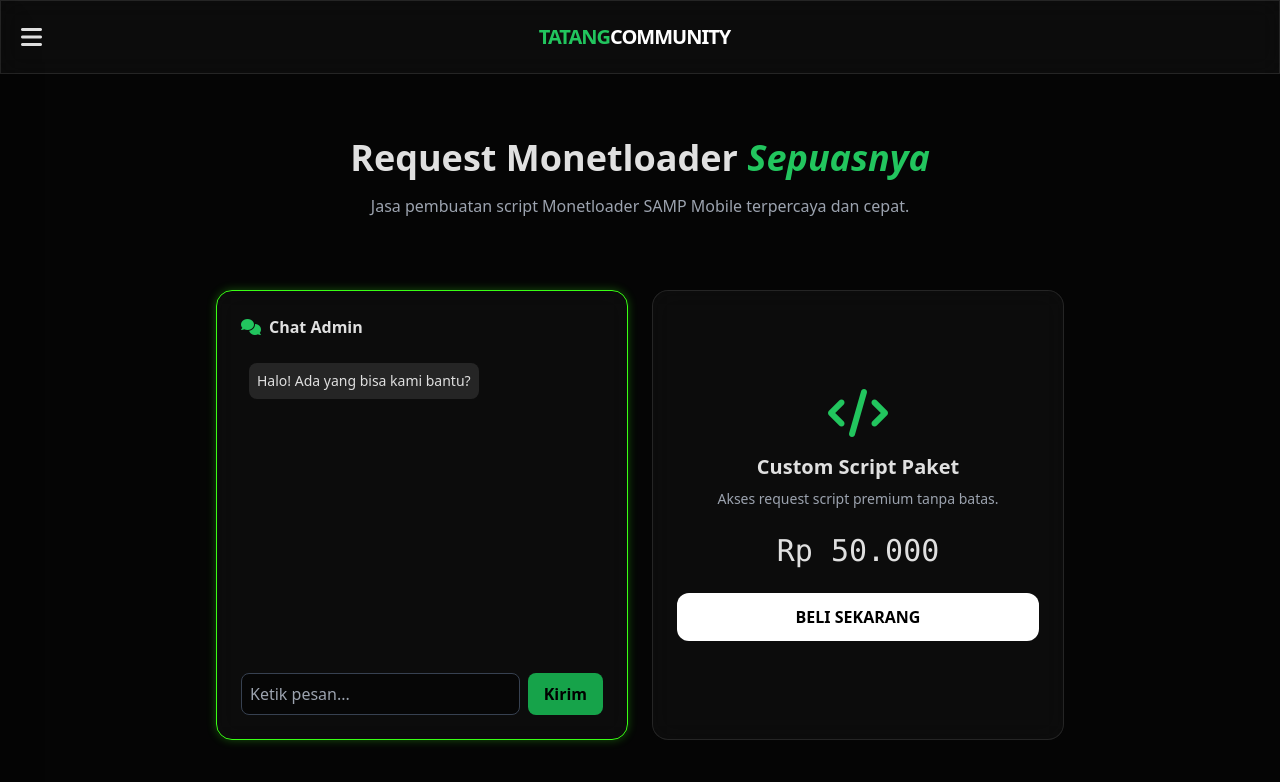
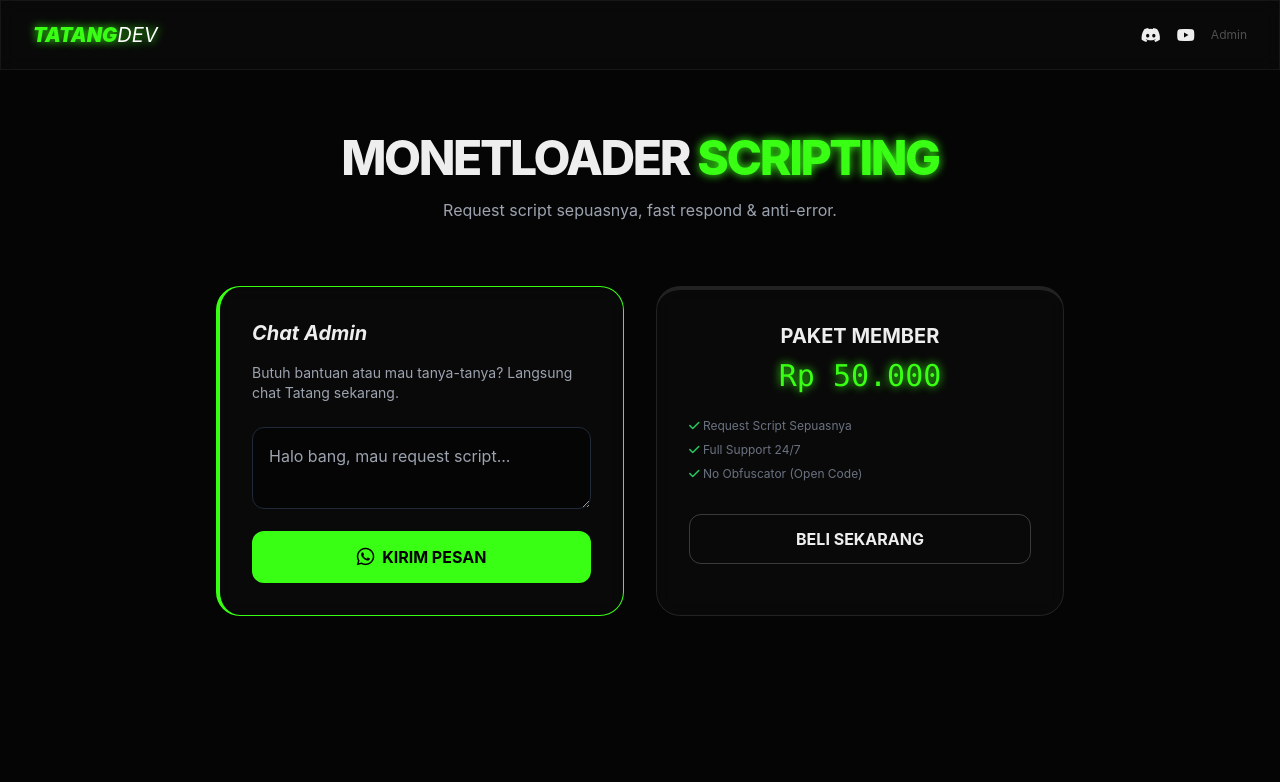
Before and after one commit to dijadikan/discord-cs-bot, a plain HTML site: page index.html in a window 1280 px wide. Drawn offline with nearby package versions, Linux system fonts and the light colour scheme.

Commit message:
Update index.html

```diff
--- a/index.html
+++ b/index.html
@@ -3,89 +3,98 @@
 <head>
     <meta charset="UTF-8">
     <meta name="viewport" content="width=device-width, initial-scale=1.0">
-    <title>Tatang Community - Monetloader Script</title>
+    <title>Tatang Monetloader Service</title>
     <script src="https://cdn.tailwindcss.com"></script>
     <link rel="stylesheet" href="https://cdnjs.cloudflare.com/ajax/libs/font-awesome/6.0.0/css/all.min.css">
     <style>
-        body { background-color: #050505; color: #e0e0e0; }
-        .glass { background: rgba(255, 255, 255, 0.03); backdrop-filter: blur(12px); border: 1px solid rgba(255, 255, 255, 0.1); }
-        .neon-border { border: 1px solid #39FF14; box-shadow: 0 0 10px rgba(57, 255, 20, 0.3); }
-        .sidebar { transition: 0.4s; transform: translateX(-100%); }
-        .sidebar.active { transform: translateX(0); }
+        body { background-color: #050505; color: #eee; font-family: 'Inter', sans-serif; }
+        .glass { background: rgba(255, 255, 255, 0.02); backdrop-filter: blur(10px); border: 1px solid rgba(255, 255, 255, 0.05); }
+        .neon-green { color: #39FF14; text-shadow: 0 0 10px #39FF14; }
+        .btn-neon { background: #39FF14; color: black; font-weight: bold; transition: 0.3s; }
+        .btn-neon:hover { box-shadow: 0 0 20px #39FF14; transform: scale(1.05); }
     </style>
 </head>
-<body class="overflow-x-hidden">
+<body>
 
-    <div id="sidebar" class="fixed inset-y-0 left-0 w-64 glass z-50 p-6 sidebar shadow-2xl">
-        <div class="flex justify-between items-center mb-10">
-            <h2 class="text-green-500 font-bold text-xl">TATANG DEV</h2>
-            <button onclick="toggleMenu()" class="text-white text-2xl">&times;</button>
+    <nav class="p-5 glass sticky top-0 z-50 flex justify-between items-center px-8">
+        <h1 class="text-xl font-black italic neon-green">TATANG<span class="text-white font-normal">DEV</span></h1>
+        <div class="flex gap-4">
+            <a href="https://discord.gg/linkmu" class="hover:neon-green"><i class="fab fa-discord"></i></a>
+            <a href="https://youtube.com/@tatanglua" class="hover:neon-green"><i class="fab fa-youtube"></i></a>
+            <button onclick="showAdmin()" class="text-xs opacity-30 hover:opacity-100">Admin</button>
         </div>
-        <ul class="space-y-6">
-            <li><a href="https://wa.me/your-number" class="flex items-center gap-3 hover:text-green-400 transition"><i class="fab fa-whatsapp"></i> WhatsApp Admin</a></li>
-            <li><a href="https://discord.gg/your-link" class="flex items-center gap-3 hover:text-indigo-400 transition"><i class="fab fa-discord"></i> Discord</a></li>
-            <li><a href="https://youtube.com/@tatanglua" class="flex items-center gap-3 hover:text-red-500 transition"><i class="fab fa-youtube"></i> YouTube</a></li>
-            <li><a href="https://tiktok.com/@your-user" class="flex items-center gap-3 hover:text-pink-400 transition"><i class="fab fa-tiktok"></i> TikTok</a></li>
-        </ul>
-    </div>
+    </nav>
 
-    <header class="p-5 flex justify-between items-center glass sticky top-0 z-40">
-        <button onclick="toggleMenu()" class="text-2xl hover:text-green-500"><i class="fas fa-bars"></i></button>
-        <h1 class="font-bold text-xl tracking-tighter text-green-500">TATANG<span class="text-white">COMMUNITY</span></h1>
-        <div class="w-8"></div>
-    </header>
+    <main class="max-w-4xl mx-auto p-6 mt-10">
+        <div class="text-center mb-16">
+            <h2 class="text-5xl font-extrabold mb-4 uppercase tracking-tighter">Monetloader <span class="neon-green">Scripting</span></h2>
+            <p class="text-gray-400">Request script sepuasnya, fast respond & anti-error.</p>
+        </div>
 
-    <main class="p-6 max-w-4xl mx-auto space-y-8">
-
-        <section class="text-center py-10">
-            <h2 class="text-4xl font-black mb-4">Request Monetloader <span class="text-green-500 italic">Sepuasnya</span></h2>
-            <p class="text-gray-400">Jasa pembuatan script Monetloader SAMP Mobile terpercaya dan cepat.</p>
-        </section>
-
-        <div class="grid grid-cols-1 md:grid-cols-2 gap-6">
-            <div class="glass p-6 rounded-2xl h-[450px] flex flex-col neon-border">
-                <h3 class="font-bold mb-4 flex items-center gap-2"><i class="fas fa-comments text-green-500"></i> Chat Admin</h3>
-                <div id="chat-box" class="flex-grow overflow-y-auto mb-4 space-y-3 p-2 text-sm">
-                    <div class="bg-white/10 p-2 rounded-lg w-fit">Halo! Ada yang bisa kami bantu?</div>
-                </div>
-                <div class="flex gap-2">
-                    <input type="text" id="user-input" class="flex-grow bg-black/50 border border-gray-700 p-2 rounded-lg outline-none focus:border-green-500" placeholder="Ketik pesan...">
-                    <button onclick="userSend()" class="bg-green-600 px-4 py-2 rounded-lg text-black font-bold">Kirim</button>
-                </div>
+        <div class="grid grid-cols-1 md:grid-cols-2 gap-8">
+            <div class="glass p-8 rounded-3xl border-l-4 border-[#39FF14]">
+                <h3 class="text-xl font-bold mb-4 italic">Chat Admin</h3>
+                <p class="text-sm text-gray-400 mb-6">Butuh bantuan atau mau tanya-tanya? Langsung chat Tatang sekarang.</p>
+                <textarea id="pesan-user" class="w-full bg-black/40 border border-gray-800 p-4 rounded-xl mb-4 focus:outline-none focus:border-[#39FF14]" placeholder="Halo bang, mau request script..."></textarea>
+                <button onclick="kirimWA()" class="w-full btn-neon py-3 rounded-xl flex justify-center items-center gap-2">
+                    <i class="fab fa-whatsapp text-xl"></i> KIRIM PESAN
+                </button>
             </div>
 
-            <div class="glass p-6 rounded-2xl flex flex-col justify-center items-center text-center">
-                <i class="fas fa-code text-5xl mb-4 text-green-500"></i>
-                <h3 class="text-xl font-bold mb-2">Custom Script Paket</h3>
-                <p class="text-gray-400 mb-6 text-sm">Akses request script premium tanpa batas.</p>
-                <div class="text-3xl font-mono mb-6">Rp 50.000</div>
-                <button onclick="openPay()" class="w-full bg-white text-black font-bold py-3 rounded-xl hover:bg-green-500 transition">BELI SEKARANG</button>
+            <div class="glass p-8 rounded-3xl border-t-4 border-white/10 text-center">
+                <h3 class="text-xl font-bold mb-2 uppercase">Paket Member</h3>
+                <p class="text-3xl font-mono neon-green mb-6">Rp 50.000</p>
+                <ul class="text-xs text-gray-500 text-left mb-8 space-y-2">
+                    <li><i class="fas fa-check text-green-500"></i> Request Script Sepuasnya</li>
+                    <li><i class="fas fa-check text-green-500"></i> Full Support 24/7</li>
+                    <li><i class="fas fa-check text-green-500"></i> No Obfuscator (Open Code)</li>
+                </ul>
+                <button onclick="showPay()" class="w-full py-3 rounded-xl border border-white/20 hover:bg-white hover:text-black transition font-bold">BELI SEKARANG</button>
             </div>
         </div>
     </main>
 
-    <div id="pay-modal" class="hidden fixed inset-0 bg-black/90 flex justify-center items-center z-50 p-4">
-        <div class="glass p-8 rounded-3xl max-w-sm w-full text-center border border-green-500">
-            <h3 class="text-xl font-bold mb-4 text-green-500">PEMBAYARAN</h3>
-            <img src="https://via.placeholder.com/200x200?text=QRIS+TATANG" class="mx-auto mb-4 rounded-xl border-2 border-white">
-            <p class="text-sm mb-1 uppercase text-gray-400">Nomor DANA</p>
-            <p class="text-xl font-mono font-bold mb-6">0812-3456-7890</p>
-            <button onclick="closePay()" class="text-red-500 font-bold underline">TUTUP</button>
+    <div id="modal-pay" class="hidden fixed inset-0 bg-black/95 flex items-center justify-center p-6 z-[60]">
+        <div class="glass p-8 rounded-[40px] max-w-sm w-full text-center border-[#39FF14] border">
+            <h3 class="neon-green font-bold text-xl mb-6 tracking-widest italic">PAYMENT CENTER</h3>
+            <img src="https://api.qrserver.com/v1/create-qr-code/?size=200x200&data=ISI_NOMOR_DANA_KAMU" class="mx-auto rounded-2xl mb-6 shadow-[0_0_15px_rgba(57,255,20,0.3)]">
+            <p class="text-xs text-gray-500 uppercase">Nomor Dana / QRIS</p>
+            <p class="text-2xl font-black tracking-widest">0812-XXXX-XXXX</p>
+            <button onclick="showPay()" class="mt-8 text-red-500 text-xs font-bold underline">CLOSE</button>
+        </div>
+    </div>
+
+    <div id="modal-admin" class="hidden fixed inset-0 bg-black/95 flex items-center justify-center p-6 z-[60]">
+        <div class="glass p-8 rounded-3xl max-w-sm w-full text-center">
+            <h3 class="font-bold mb-6">ADMIN LOGIN</h3>
+            <input type="email" id="adm-email" placeholder="Email" class="w-full bg-black p-3 rounded-lg mb-4 border border-gray-800 outline-none">
+            <input type="password" id="adm-pass" placeholder="Password" class="w-full bg-black p-3 rounded-lg mb-6 border border-gray-800 outline-none">
+            <button onclick="loginAdmin()" class="w-full py-3 btn-neon rounded-lg">MASUK</button>
+            <button onclick="showAdmin()" class="mt-4 text-gray-500 text-xs font-bold">BATAL</button>
         </div>
     </div>
 
     <script>
-        function toggleMenu() { document.getElementById('sidebar').classList.toggle('active'); }
-        function openPay() { document.getElementById('pay-modal').classList.remove('hidden'); }
-        function closePay() { document.getElementById('pay-modal').classList.add('hidden'); }
+        // Ganti nomor WhatsApp kamu di sini (Gunakan kode negara 62)
+        const noWA = "6289515000822";
 
-        function userSend() {
-            const input = document.getElementById('user-input');
-            const chatBox = document.getElementById('chat-box');
-            if(input.value.trim() !== "") {
-                chatBox.innerHTML += `<div class="bg-green-600/20 p-2 rounded-lg ml-auto w-fit">Anda: ${input.value}</div>`;
-                input.value = "";
-                chatBox.scrollTop = chatBox.scrollHeight;
+        function kirimWA() {
+            const pesan = document.getElementById('pesan-user').value;
+            if (pesan === "") return alert("Isi pesan dulu bang!");
+            window.open(`https://wa.me/${noWA}?text=${encodeURIComponent(pesan)}`, '_blank');
+        }
+
+        function showPay() { document.getElementById('modal-pay').classList.toggle('hidden'); }
+        function showAdmin() { document.getElementById('modal-admin').classList.toggle('hidden'); }
+
+        function loginAdmin() {
+            const e = document.getElementById('adm-email').value;
+            const p = document.getElementById('adm-pass').value;
+            if(e === "dikasalto5@gmail.com" && p === "admin") {
+                alert("Halo Tatang! Fitur admin otomatis aktif.");
+                // Redirect ke link edit file/database atau dashboard rahasia
+            } else {
+                alert("Bukan Tatang ya?");
             }
         }
     </script>
```
